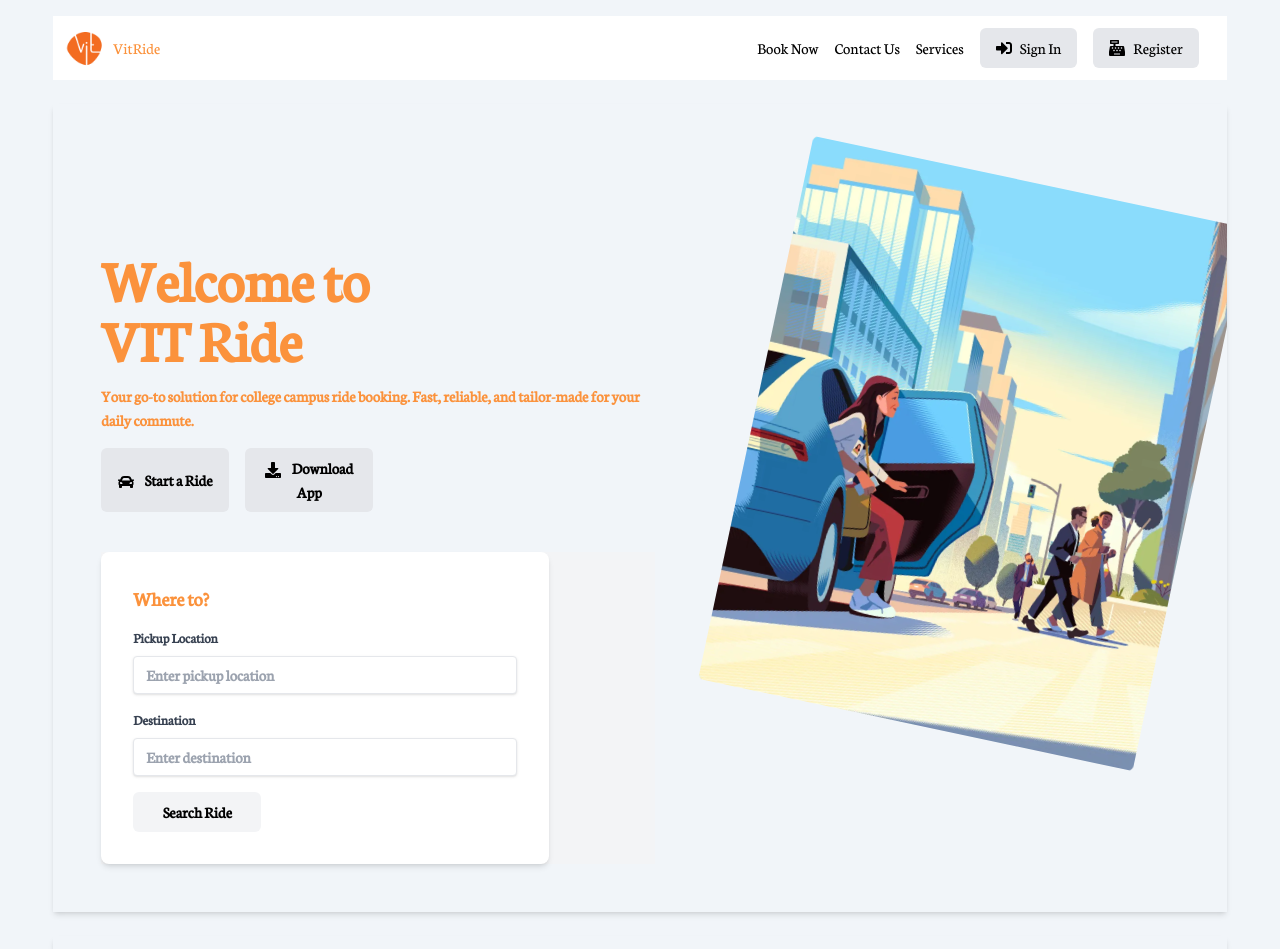
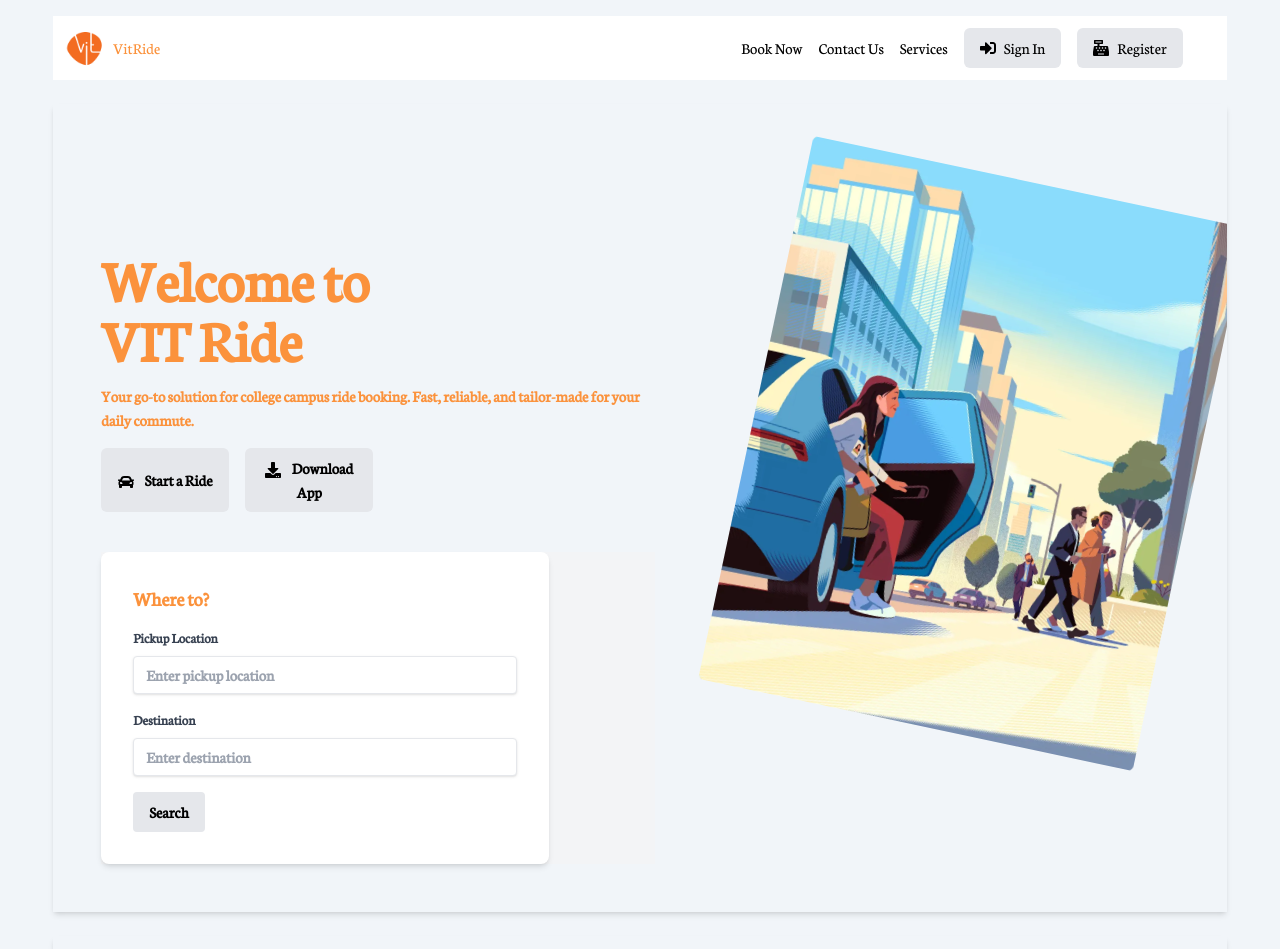
Before and after one commit to MainaliMiraj/vit-ride, a Next.js app: page / in a window 1280 px wide. Shown: the top 949 px of the page. Built offline with nearby package versions, Linux system fonts and the light colour scheme.

Commit message:
removed the google map cause, unable to access the google cloud platforms due to some unresolved error

```diff
--- a/app/(ui)/sign-in/[[...sign-in]]/page.tsx
+++ b/app/(ui)/sign-in/[[...sign-in]]/page.tsx
@@ -1,11 +1,12 @@
 import { SignIn } from "@clerk/nextjs";
 import Navbar from "@/components/Navbar/Navbar";
+import Image from "next/image";
 
 export default function Page() {
   return (
     <div className="flex flex-col items-center justify-center ">
       <Navbar />
-      <div className="mt-10">
+      <div className="mt-16">
         <SignIn path="/sign-in" />
       </div>
     </div>
--- a/components/Navbar/Navbar.tsx
+++ b/components/Navbar/Navbar.tsx
@@ -1,18 +1,17 @@
-'use client'
+"use client";
 
 import Image from "next/image";
 import Link from "next/link";
 import Button from "../Button/Button";
-import { FaCashRegister, FaSignInAlt,FaBars,FaTimes } from "react-icons/fa";
+import { FaCashRegister, FaSignInAlt, FaBars, FaTimes } from "react-icons/fa";
 import { useState } from "react";
+import UserLoginButton from "../UserButton/page";
+import { UserButton } from "@clerk/nextjs";
 
 const Navbar = () => {
+  const [isOpen, setIsOpen] = useState(false);
 
-
-  const [isOpen,setIsOpen]=useState(false)
-
-  const toggleNav=()=>setIsOpen(!isOpen)
-
+  const toggleNav = () => setIsOpen(!isOpen);
 
   return (
     <nav className=" bg-white items-center w-11/12 mt-4 shadow-current">
@@ -89,6 +88,9 @@ const Navbar = () => {
               link="/sign-up"
             />
           </div>
+          <div>
+            <UserButton />
+          </div>
         </div>
       </div>
     </nav>
--- a/components/RideForm/RideForm.tsx
+++ b/components/RideForm/RideForm.tsx
@@ -1,4 +1,4 @@
-'use client'
+"use client";
 
 import React, { FormEvent, useState } from "react";
 import Button from "../Button/Button";
@@ -6,8 +6,9 @@ import Button from "../Button/Button";
 const RideForm = () => {
   const [pickup, setPickup] = useState("");
   const [destination, setDestination] = useState("");
+  const [clicked, setClicked] = useState(false);
 
-  const handleSubmit = (e:FormEvent) => {
+  const handleSubmit = (e: FormEvent) => {
     // e.preventDefault();
     // console.log("Pickup:", pickup);
     // console.log("Destination:", destination);
@@ -33,6 +34,7 @@ const RideForm = () => {
               placeholder="Enter pickup location"
               value={pickup}
               onChange={(e) => setPickup(e.target.value)}
+              onClick={() => setClicked(true)}
             />
           </div>
           <div className="mb-4">
@@ -52,13 +54,12 @@ const RideForm = () => {
             />
           </div>
           <div className="flex items-center justify-between">
-            <Button buttonName="Search Ride" bgColor="bg-gray-100" textColor="text-black"/>
-            {/* <button
-              className="bg-blue-500 hover:bg-blue-700 text-white font-bold py-2 px-4 rounded focus:outline-none focus:shadow-outline"
+            <button
+              className="bg-gray-200 hover:text-orange-500 text-black hover:underline font-bold py-2 px-4 rounded focus:outline-none focus:shadow-outline"
               type="submit"
             >
               Search
-            </button> */}
+            </button>
           </div>
         </form>
       </div>
--- /dev/null
+++ b/components/UserButton/page.tsx
@@ -0,0 +1,7 @@
+import { UserButton } from "@clerk/nextjs";
+
+const UserLoginButton = () => {
+  return <UserButton />;
+};
+
+export default UserLoginButton;
--- a/components/Welcome/Welcome.tsx
+++ b/components/Welcome/Welcome.tsx
@@ -6,7 +6,7 @@ import RideForm from "../RideForm/RideForm";
 
 const Welcome = () => {
   return (
-    <div className="w-11/12 flex p-8 flex-row text-orange-400 shadow-md mt-6 gap-20 justify-around overflow-hidden">
+    <div className="w-11/12 flex p-8 flex-row text-orange-400 shadow-md mt-6 gap-20 justify-between overflow-hidden">
       <div className="mt-24 p-4 font-extrabold w-50">
         <p className="text-6xl">Welcome to</p>
         <p className="text-6xl">VIT Ride</p>
--- a/package.json
+++ b/package.json
@@ -10,6 +10,7 @@
   },
   "dependencies": {
     "@clerk/nextjs": "^5.0.6",
+    "@clerk/themes": "^2.1.2",
     "next": "14.2.3",
     "react": "^18",
     "react-dom": "^18",
```
Also changed, not shown: api/placesApi.tsx (deleted, +0 -9 lines), public/images/login.jpg (added), 1 other file (tests, documents, lock files or other folders).
